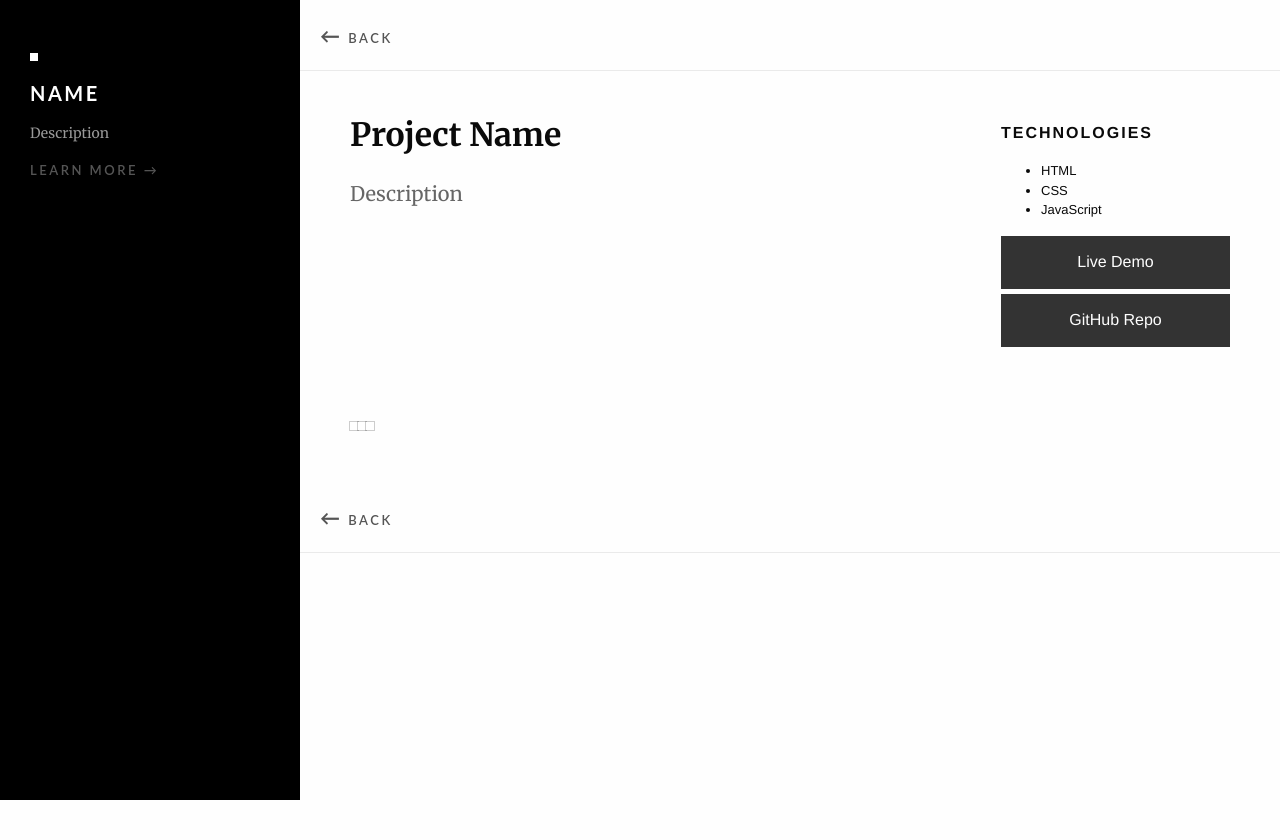
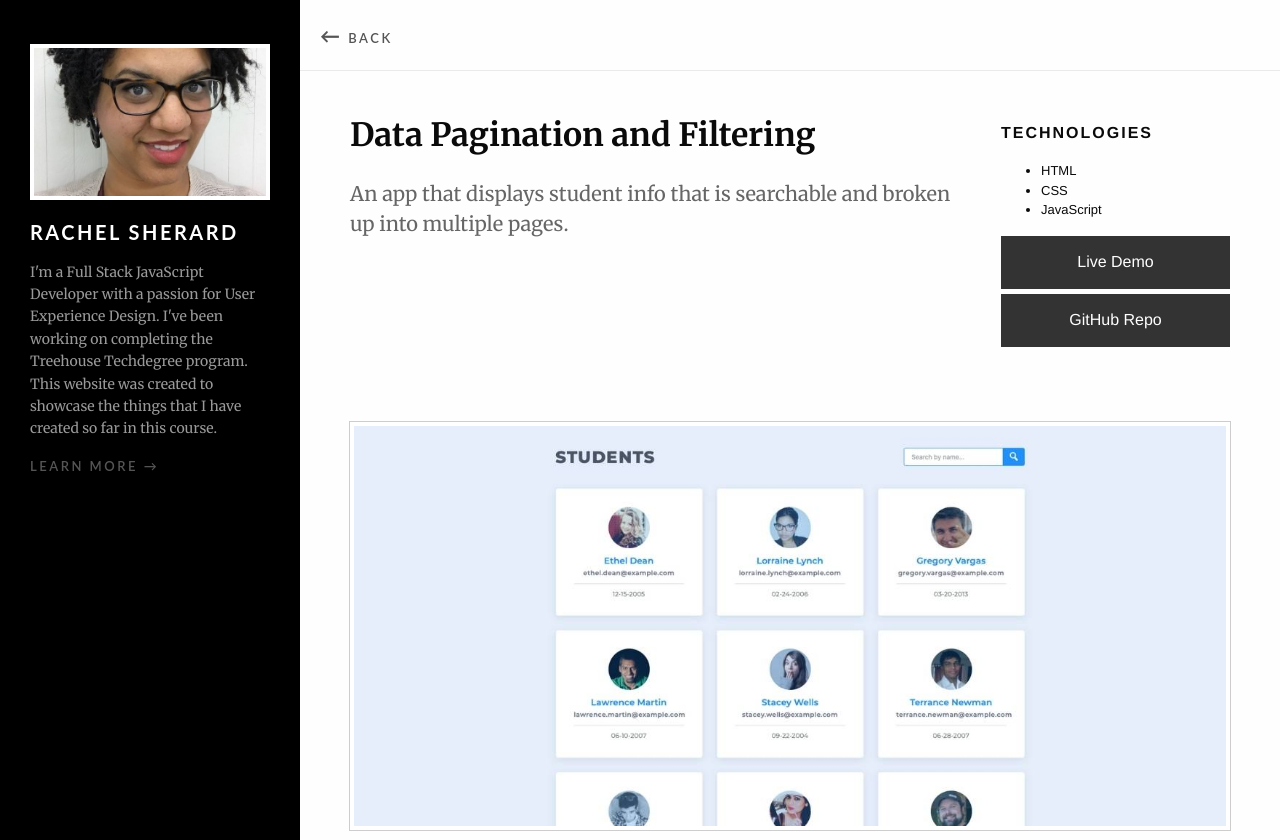
Before and after one commit to ramoshe/proj6-staticNodeExpress, a Node server app: page /project/2 in a window 1280 px wide. Shown: the top 840 px of the page. Before the commit the page ends 800 px from the top, so only its background shows below. Run offline with Node 20, Linux system fonts and the light colour scheme; some libraries are stand-ins or nearby versions.

Commit message:
update pug files
add personal details and data variables

```diff
--- a/views/layout.pug
+++ b/views/layout.pug
@@ -14,25 +14,21 @@ html(lang="en" dir="ltr")
       .sidebar-info-box
         br
         .thumbnail-box
-          img.thumbnail(src='https://via.placeholder.com/550x350', alt='')
+          img.thumbnail(src='/static/images/profile-image.jpg', alt='')
         .dev-intro-box
 
-          //- Replace with your name
-          h5 Name
+          h5 Rachel Sherard
 
-          //- Replace with description of who you are, what you do, and why you are so awesome
-          p Description
+          p I'm a Full Stack JavaScript Developer with a passion for User Experience Design. I've been working on completing the Treehouse Techdegree program. This website was created to showcase the things that I have created so far in this course.
 
-          //- Add path from your '/about' route handler to the href below
-          a(href='') Learn More &rarr;
+          a(href='/about') Learn More &rarr;
 
     .wrapper
       .header
         .header-info-box
           button#menu-icon.menu-icon(type='button' data-toggle='my-info')
 
-          //- Replace with your name — this is for the mobile layout
-          span Name
+          span Rachel Sherard
 
       block content
 
--- a/views/project.pug
+++ b/views/project.pug
@@ -11,33 +11,23 @@ block content
     .inner-wrapper.flex-row-wrap.two-col
       .project-info-box.box
 
-        //- Use the info in your data file and the comments below to complete this template
+        h1= project.project_name
 
-        //- Use interpolation to dynamically add the project title
-        h1 Project Name
-
-        //- Use interpolation to dynamically add the project description
-        p Description
+        p= project.description
 
       .project-tech-links-box.box
         h6 Technologies
         ul
+          each tech in project.technologies
+            li= tech
 
-          //- Use an `each` iterator and interpolation to dynamically replace the li tags below with the technologies listed for this project
-          li HTML
-          li CSS
-          li JavaScript
-
-        //- Add the href values to the links below
-        a.btn-link(href='') Live Demo
-        a.btn-link(href='') GitHub Repo
+        a.btn-link(href=`${project.live_link}`) Live Demo
+        a.btn-link(href=`${project.github_link}`) GitHub Repo
 
     .project-img-box.box
 
-      //- Replace the URLs in the src attributes below with interpolated template literals to dynamically add your project images, and add descriptions to the alt attributes
-      img.project-img(src='https://via.placeholder.com/1200x550', alt='')
-      img.project-img(src='https://via.placeholder.com/1200x550', alt='')
-      img.project-img(src='https://via.placeholder.com/1200x550', alt='')
+      each img in project.image_urls.slice(1)
+        img.project-img(src=`/static/${img}`, alt=`Screenshot of ${project.project_name}`)
 
     nav.nav
       a(href='/')
```
Also changed, not shown: views/about.pug (+10 -14 lines), views/index.pug (+7 -15 lines), 1 other file.
